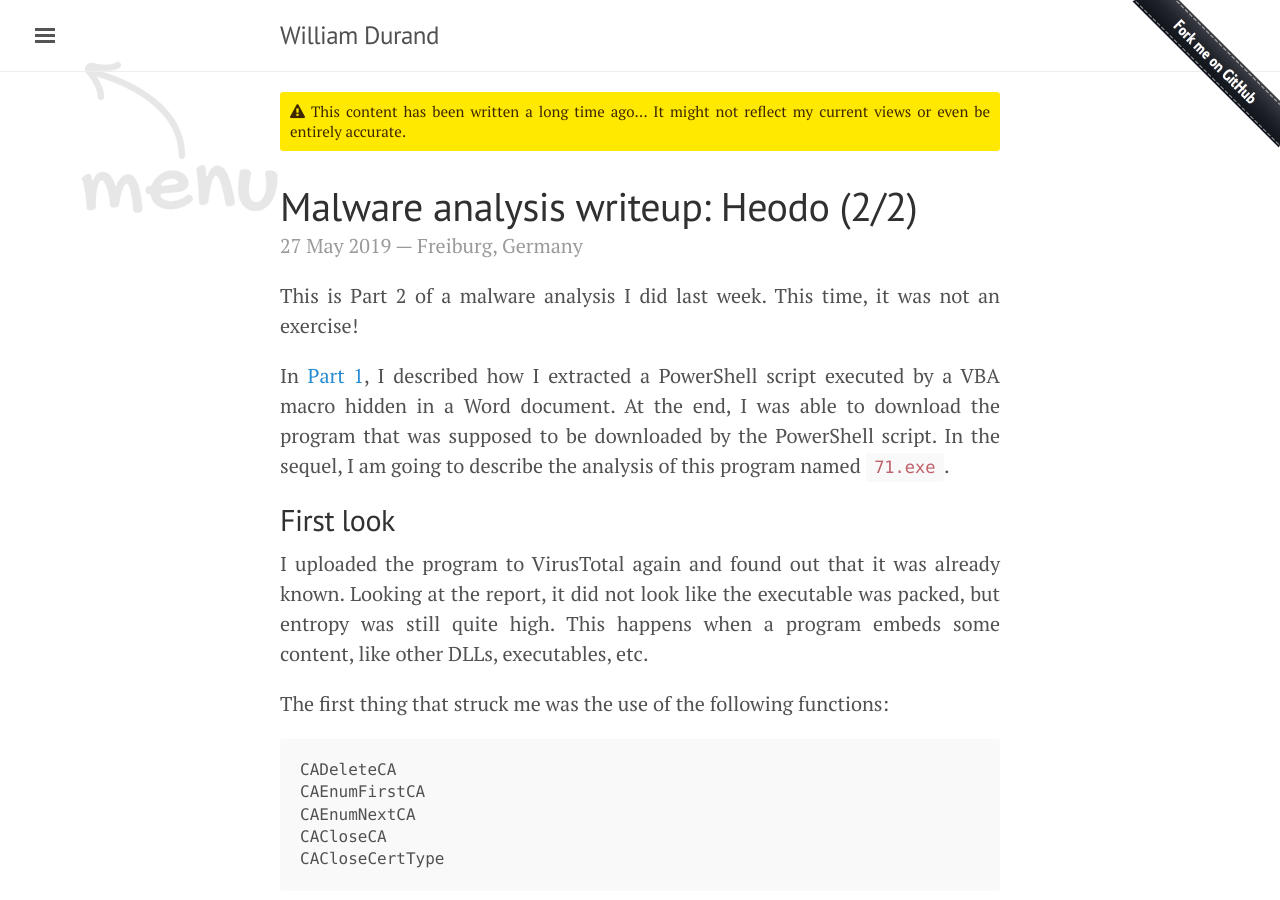
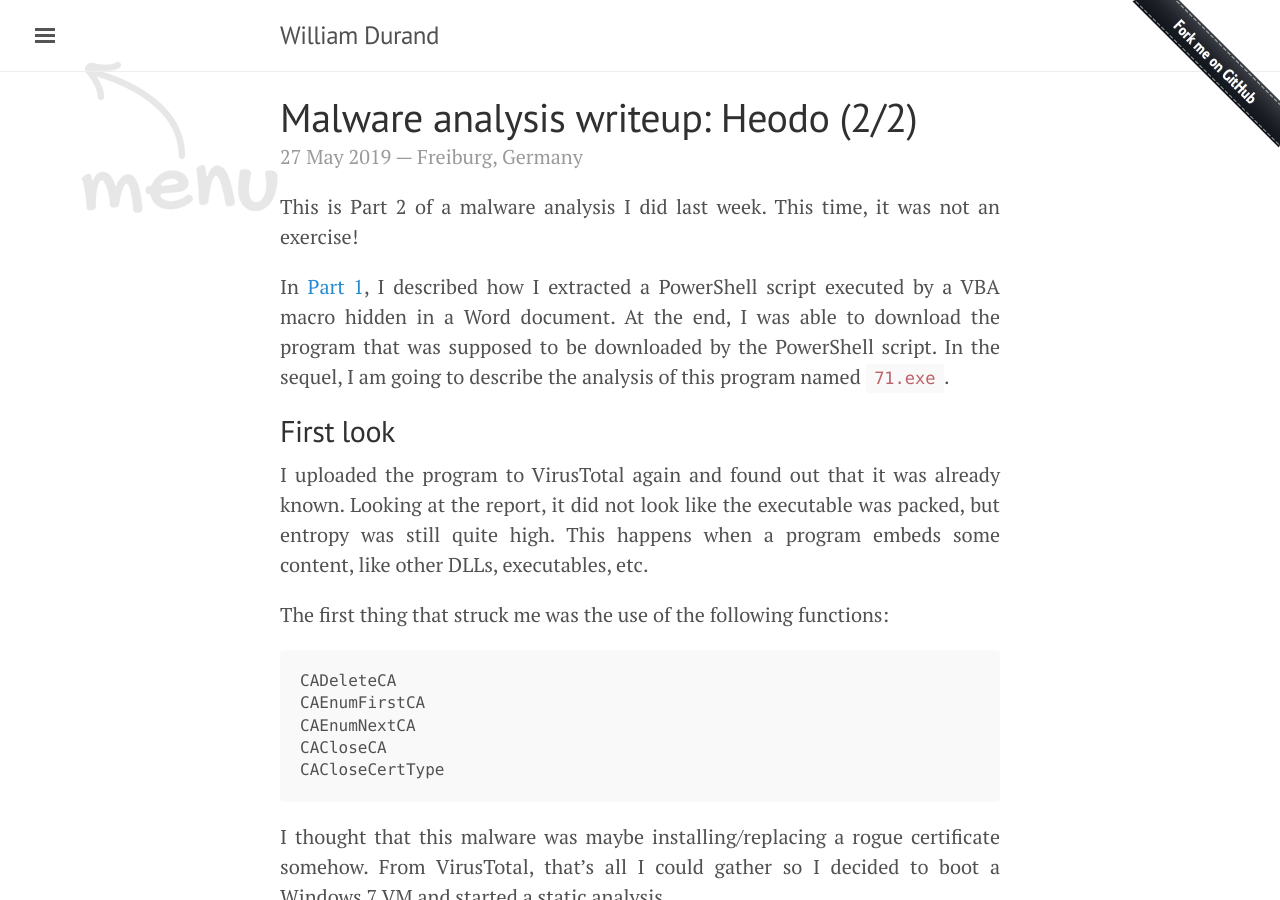
Before and after one commit to willdurand/willdurand.github.io, a Jekyll site: the page built from _posts/2019-05-27-malware-analysis-writeup-heodo-part-2.md, in a window 1280 px wide and 900 px high. Built offline with Jekyll 4.4.1, drawn with Linux system fonts in a browser that asks for light colours.

Commit message:
Only show deprecation notice for old posts

```diff
--- a/_layouts/post.html
+++ b/_layouts/post.html
@@ -3,10 +3,13 @@ layout: main
 ---
 
 <div class="post" itemscope itemtype="http://schema.org/BlogPosting">
+  {% assign pageYear = page.date | date: "%Y" | minus: 2019 %}
+  {% if pageYear < 0 %}
   <p class="deprecation-notice">
     <i class="fa fa-warning"></i> This content has been written a long time
     ago... It might not reflect my current views or even be entirely accurate.
   </p>
+  {% endif %}
 
   <h1 class="post-title" itemprop="name">{{ page.title }}</h1>
 
```
